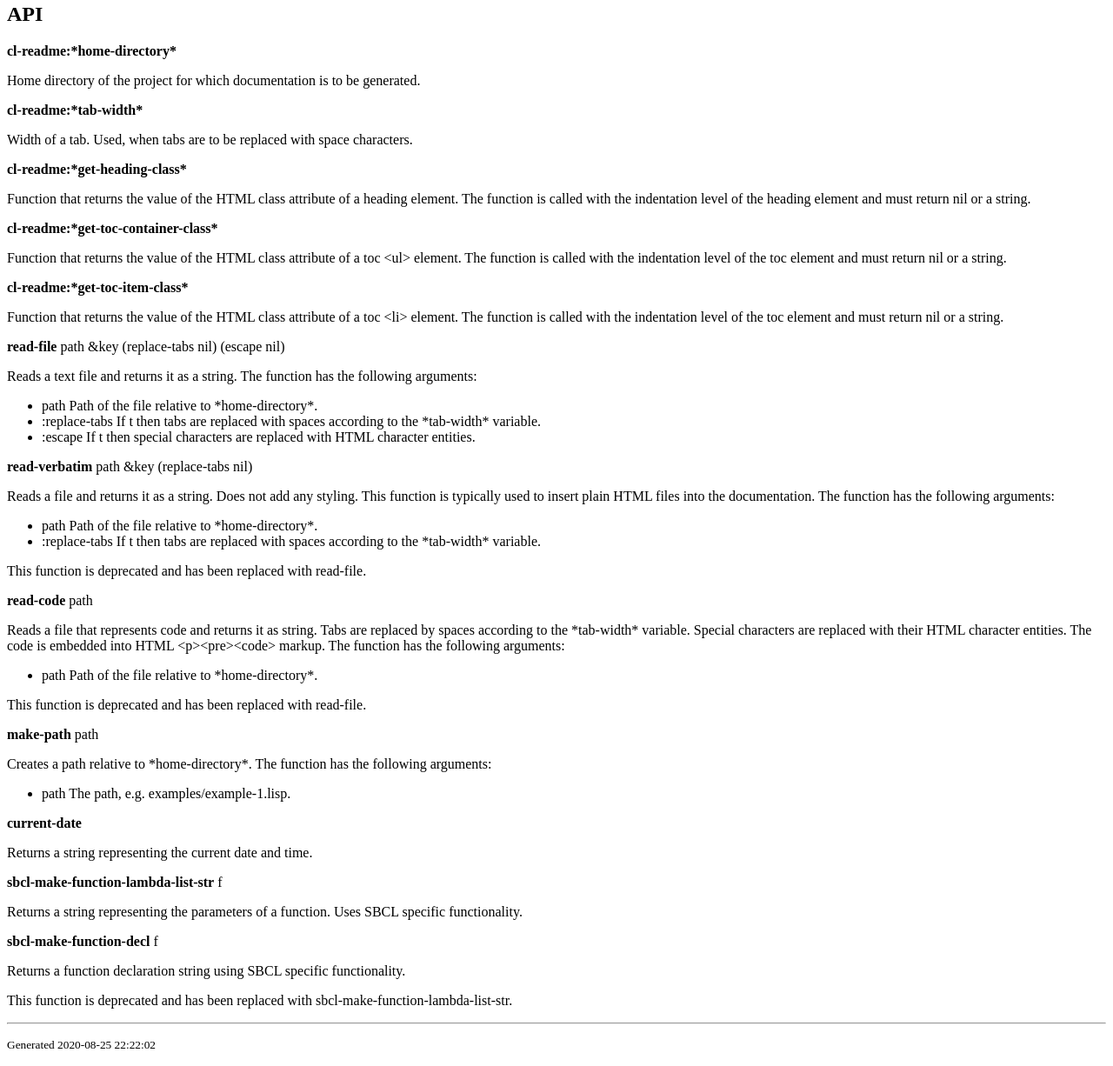
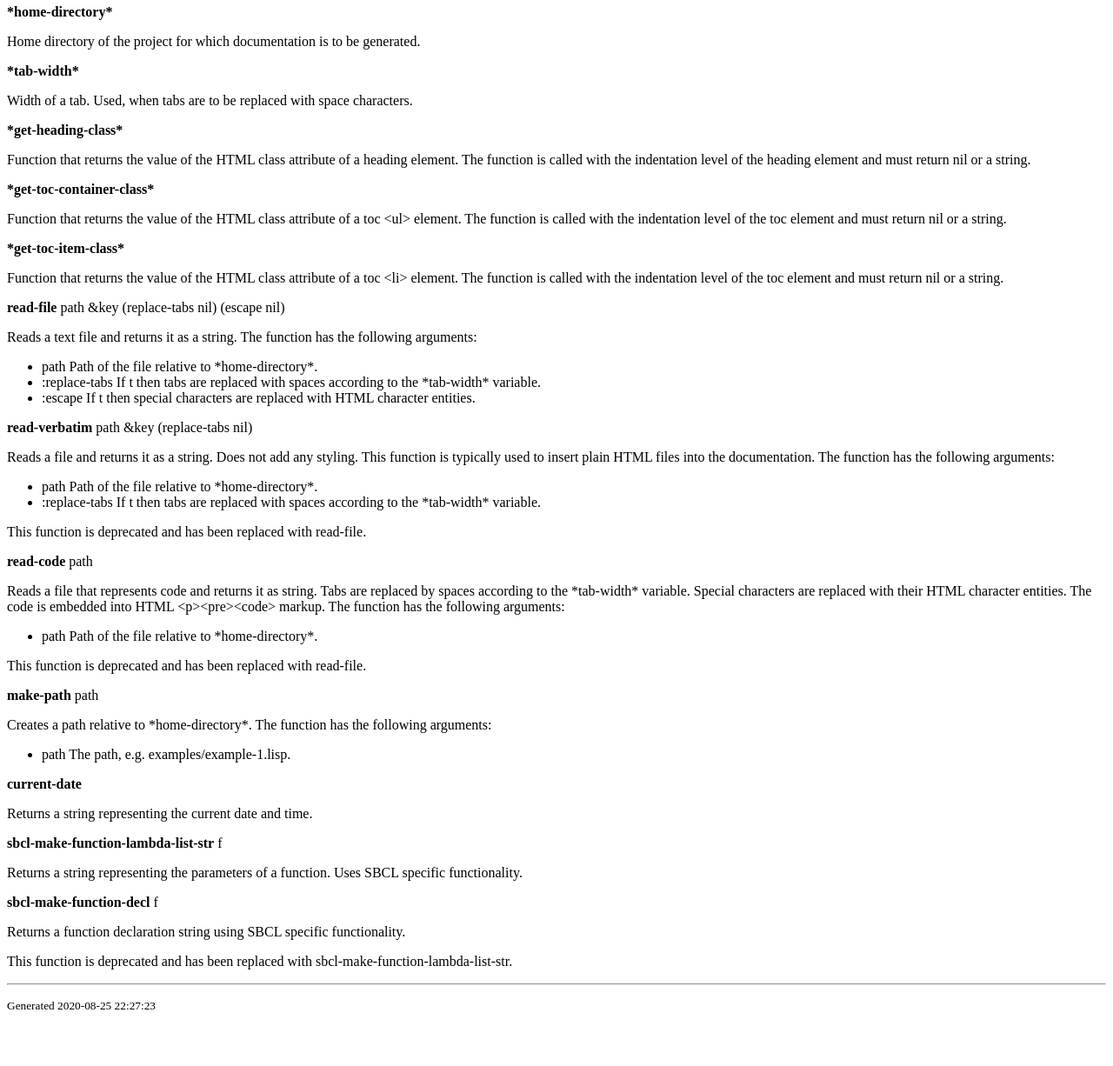
Before and after one commit to Frechmatz/cl-html-readme, a plain HTML site: page docs/index.html in a window 1280 px wide. Shown: the part 1762-2988 px from the top of the page at 87% size. After the commit the page ends 2943 px from the top, so only its background shows below. Drawn offline with Linux system fonts and the light colour scheme.

Commit message:
Refactoring, Documentation

```diff
--- a/docs/index.html
+++ b/docs/index.html
@@ -26,10 +26,7 @@ git clone https://github.com/Frechmatz/cl-readme.git
 (defun make-variable-string (v)
   (concatenate
    'string
-   "&lt;b&gt;"
-   (string-downcase (package-name (symbol-package v))) ":"
-   (string-downcase  (symbol-name v))
-   "&lt;/b&gt;"
+   "&lt;b&gt;" (string-downcase  (symbol-name v)) "&lt;/b&gt;"
    "&lt;p&gt;" (documentation v 'variable) "&lt;/p&gt;"))
 
 (defun read-code-file (path)
@@ -88,11 +85,11 @@ git clone https://github.com/Frechmatz/cl-readme.git
       (cl-readme:doc-to-html fh (get-readme))))
   "DONE")
 
-;;(make-readme)</code></pre></p><h1 id="API-3">API</h1><b>cl-readme:*home-directory*</b><p>Home directory of the project for which documentation is to be generated.</p><b>cl-readme:*tab-width*</b><p>Width of a tab. Used, when tabs are to be replaced with space characters.</p><b>cl-readme:*get-heading-class*</b><p>Function that returns the value of the HTML class attribute of a heading element.
+;;(make-readme)</code></pre></p><h1 id="API-3">API</h1><b>*home-directory*</b><p>Home directory of the project for which documentation is to be generated.</p><b>*tab-width*</b><p>Width of a tab. Used, when tabs are to be replaced with space characters.</p><b>*get-heading-class*</b><p>Function that returns the value of the HTML class attribute of a heading element.
  The function is called with the indentation level of the heading element and must return nil
-or a string.</p><b>cl-readme:*get-toc-container-class*</b><p>Function that returns the value of the HTML class attribute of a toc &lt;ul&gt; element.
+or a string.</p><b>*get-toc-container-class*</b><p>Function that returns the value of the HTML class attribute of a toc &lt;ul&gt; element.
  The function is called with the indentation level of the toc element and must return nil
-or a string.</p><b>cl-readme:*get-toc-item-class*</b><p>Function that returns the value of the HTML class attribute of a toc &lt;li&gt; element.
+or a string.</p><b>*get-toc-item-class*</b><p>Function that returns the value of the HTML class attribute of a toc &lt;li&gt; element.
  The function is called with the indentation level of the toc element and must return nil
 or a string.</p><b>read-file</b>&nbsp;path &key (replace-tabs nil) (escape nil) <p>Reads a text file and returns it as a string. The function has the following arguments:
    <ul>
@@ -116,4 +113,4 @@ or a string.</p><b>read-file</b>&nbsp;path &key (replace-tabs nil) (escape nil)
    <ul>
       <li>path The path, e.g. examples/example-1.lisp.</li>
    </ul></p><b>current-date</b>&nbsp;<p>Returns a string representing the current date and time.</p><b>sbcl-make-function-lambda-list-str</b>&nbsp;f <p>Returns a string representing the parameters of a function. Uses SBCL specific functionality.</p><b>sbcl-make-function-decl</b>&nbsp;f <p>Returns a function declaration string using SBCL specific functionality.
-   <p>This function is deprecated and has been replaced with sbcl-make-function-lambda-list-str.</p></p></section><footer><hr/><p><small>Generated 2020-08-25  22:22:02</small></p></footer></body></html>
+   <p>This function is deprecated and has been replaced with sbcl-make-function-lambda-list-str.</p></p></section><footer><hr/><p><small>Generated 2020-08-25  22:27:23</small></p></footer></body></html>
```
Also changed, not shown: 1 other file.
